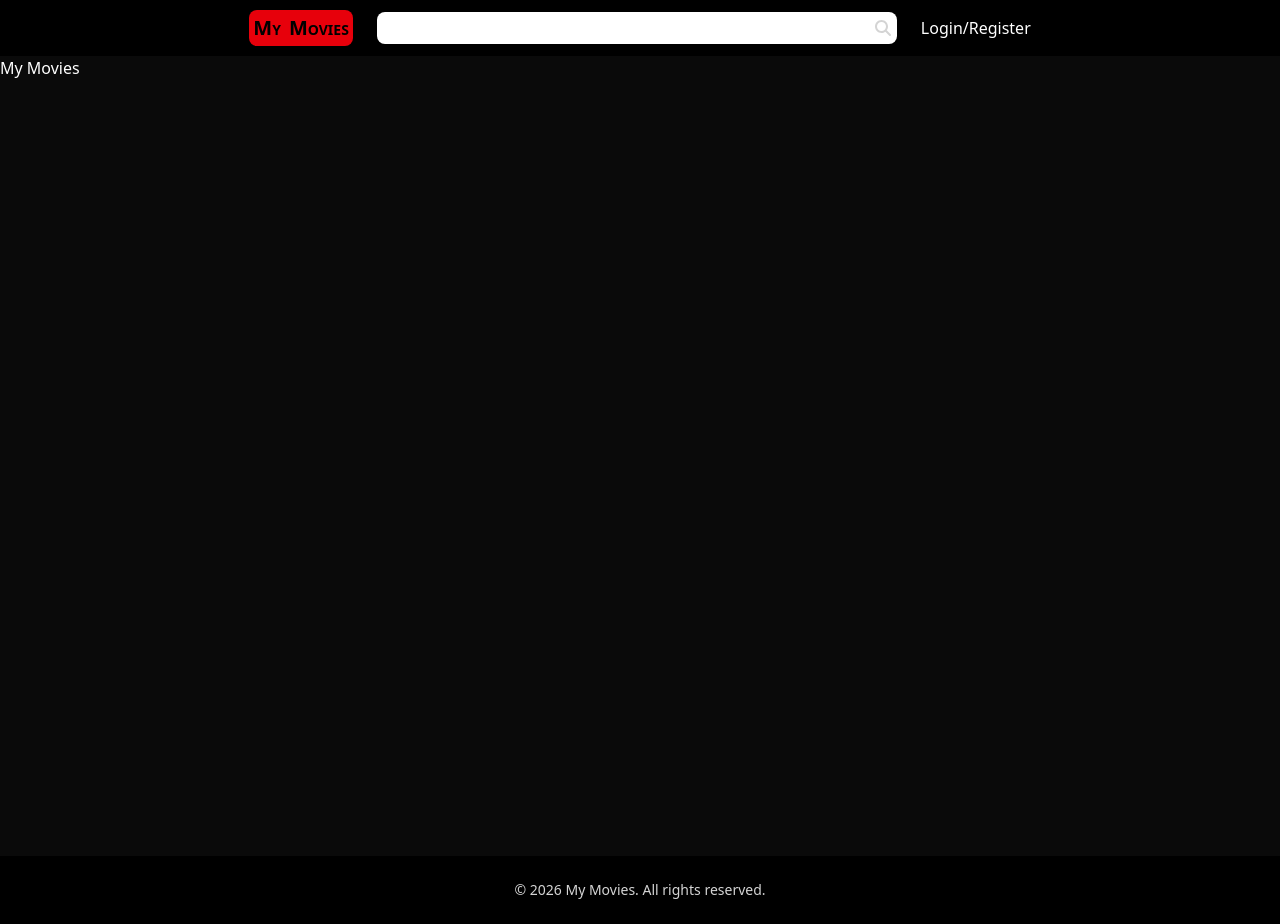
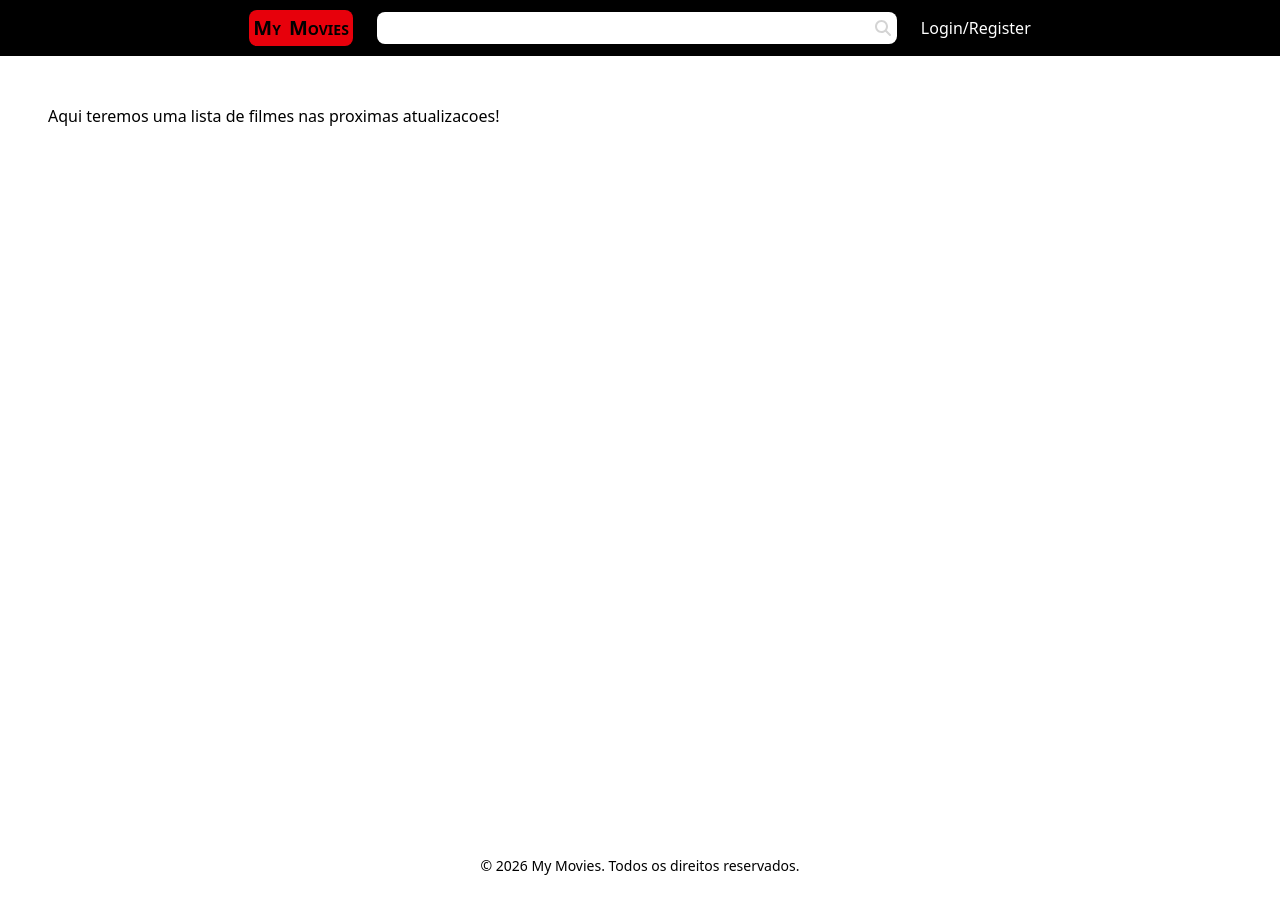
Before and after one commit to williancordeiro/mymovies-angular, an Angular app: page / in a window 1280 px wide. After the commit the page ends 876 px from the top, so only its background shows below. Built offline with nearby package versions, Linux system fonts and the light colour scheme.

Commit message:
correcao de cores e contrastes

```diff
--- a/src/app/components/footer/footer.html
+++ b/src/app/components/footer/footer.html
@@ -1,5 +1,5 @@
-<footer class="bg-black text-white py-6 bottom-0 flex items-center justify-center">
-    <p class="text-center text-sm text-neutral-300 bottom-0">
-        &copy; 2026 My Movies. All rights reserved.
+<footer class="bg-background_black py-stack-md bottom-0 flex items-center justify-center">
+    <p class="text-center text-sm text-secondary">
+        &copy; 2026 My Movies. Todos os direitos reservados.
     </p>
 </footer>
--- a/src/app/pages/home/home.html
+++ b/src/app/pages/home/home.html
@@ -1,5 +1,7 @@
-<div class="bg-neutral-950 h-screen flex flex-col">
-    <div class="text-white">
-        <h1>My Movies</h1>
+<div class="bg-background_default h-screen flex flex-col">
+    <div class="text-on-surface p-stack-lg">
+        <h1 class="mt-12 ml-12 font-headline text-display-lg text-secondary">
+            Aqui teremos uma lista de filmes nas proximas atualizacoes!
+        </h1>
     </div>
 </div>
```
